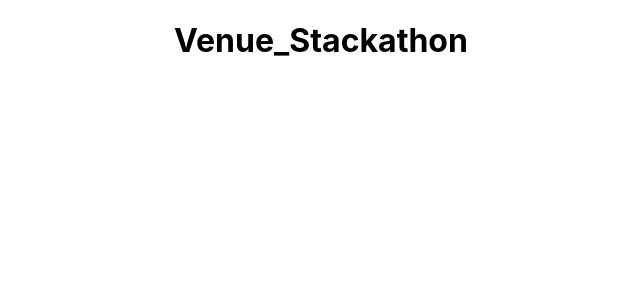
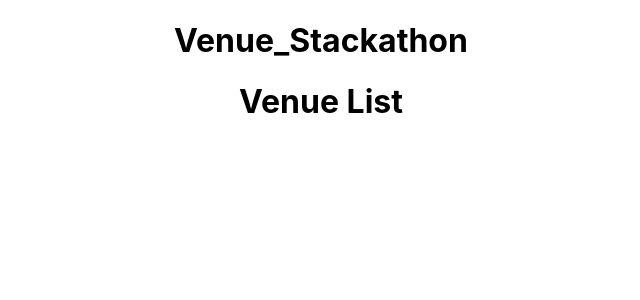
Before and after one commit to Gohmul/venue_stackathon, a React (Create React App) app in the folder venue_client/: page /venues in a window 1280 px wide. Shown: the top 300 px of the page, without its empty margins (319-959 px from the left). Built offline with nearby package versions, Linux system fonts and the light colour scheme.

Commit message:
axios install and intitial set-up

```diff
--- a/venue_client/package.json
+++ b/venue_client/package.json
@@ -6,6 +6,7 @@
     "@testing-library/jest-dom": "^5.16.5",
     "@testing-library/react": "^13.4.0",
     "@testing-library/user-event": "^13.5.0",
+    "axios": "^1.2.1",
     "react": "^18.2.0",
     "react-dom": "^18.2.0",
     "react-router-dom": "^6.5.0",
--- a/venue_client/src/App.js
+++ b/venue_client/src/App.js
@@ -1,9 +1,11 @@
 import './App.css';
+import VenueList from './components/VenueList';
 
 function App() {
   return (
     <div className="App">
       <h1>Venue_Stackathon</h1>
+      <VenueList />
     </div>
   );
 }
--- a/venue_client/src/components/VenueList.jsx
+++ b/venue_client/src/components/VenueList.jsx
@@ -1,5 +1,29 @@
+import axios from 'axios'
+import { useEffect } from 'react'
+import { useState, uesEffect } from 'react'
+
 export default function VenueList () {
+
+    const [venues, setVenues] = useState([])
+
+    useEffect(()=> {
+        const getVenues = async () => {
+            const response = await axios.get('localhost:8000/venues/')
+            setVenues(response.data)
+        }
+        getVenues()
+        console.log(venues)
+    },[])
+
     return (
-        <h1>Venue List</h1>
+        <div>
+            <h1>Venue List</h1>
+            {venues.map((x) => (
+                <div key={x.id}>
+                    {x.name}
+                </div>
+
+            ))}
+        </div>
     )
 }
```
Also changed, not shown: 1 other file (tests, documents, lock files or other folders).
